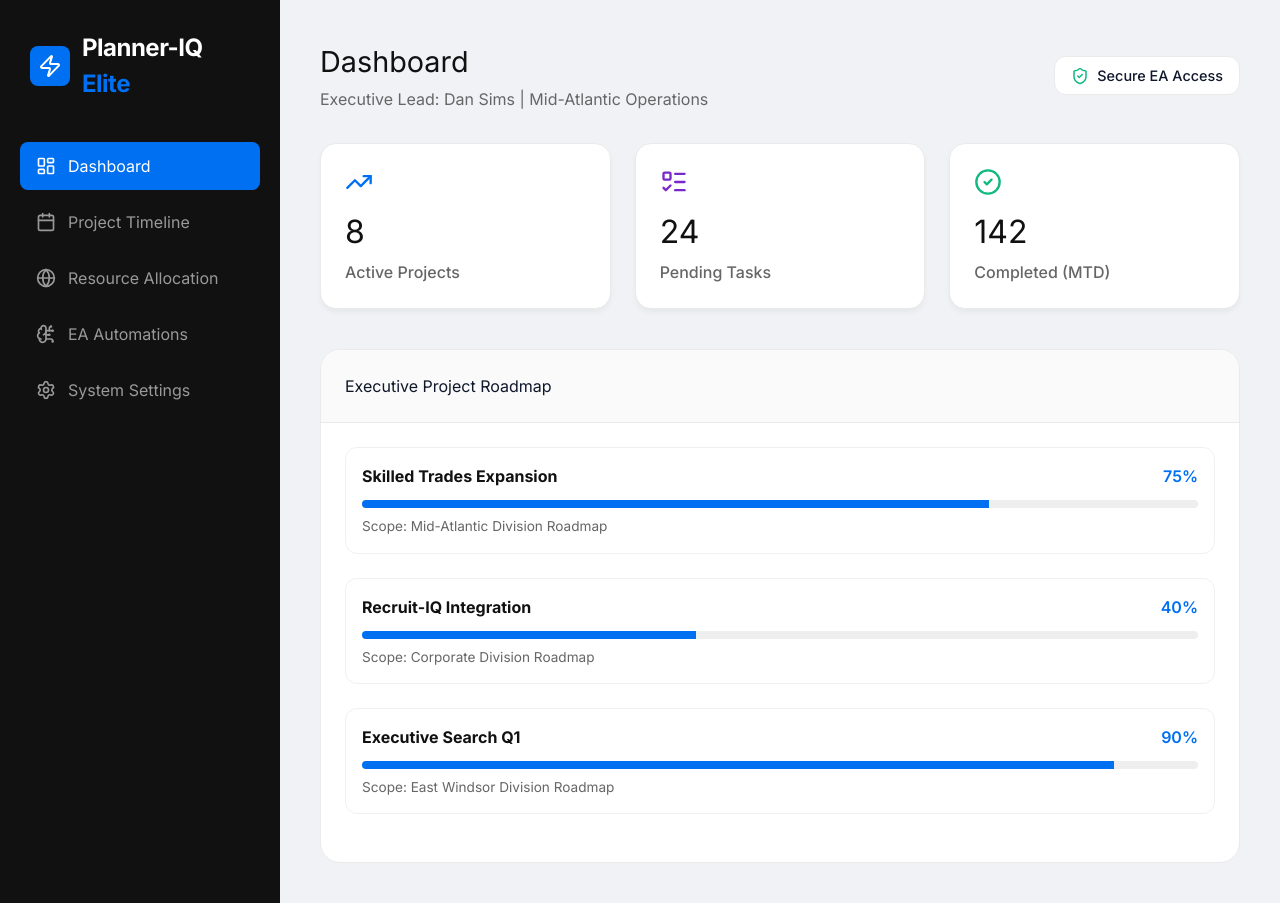
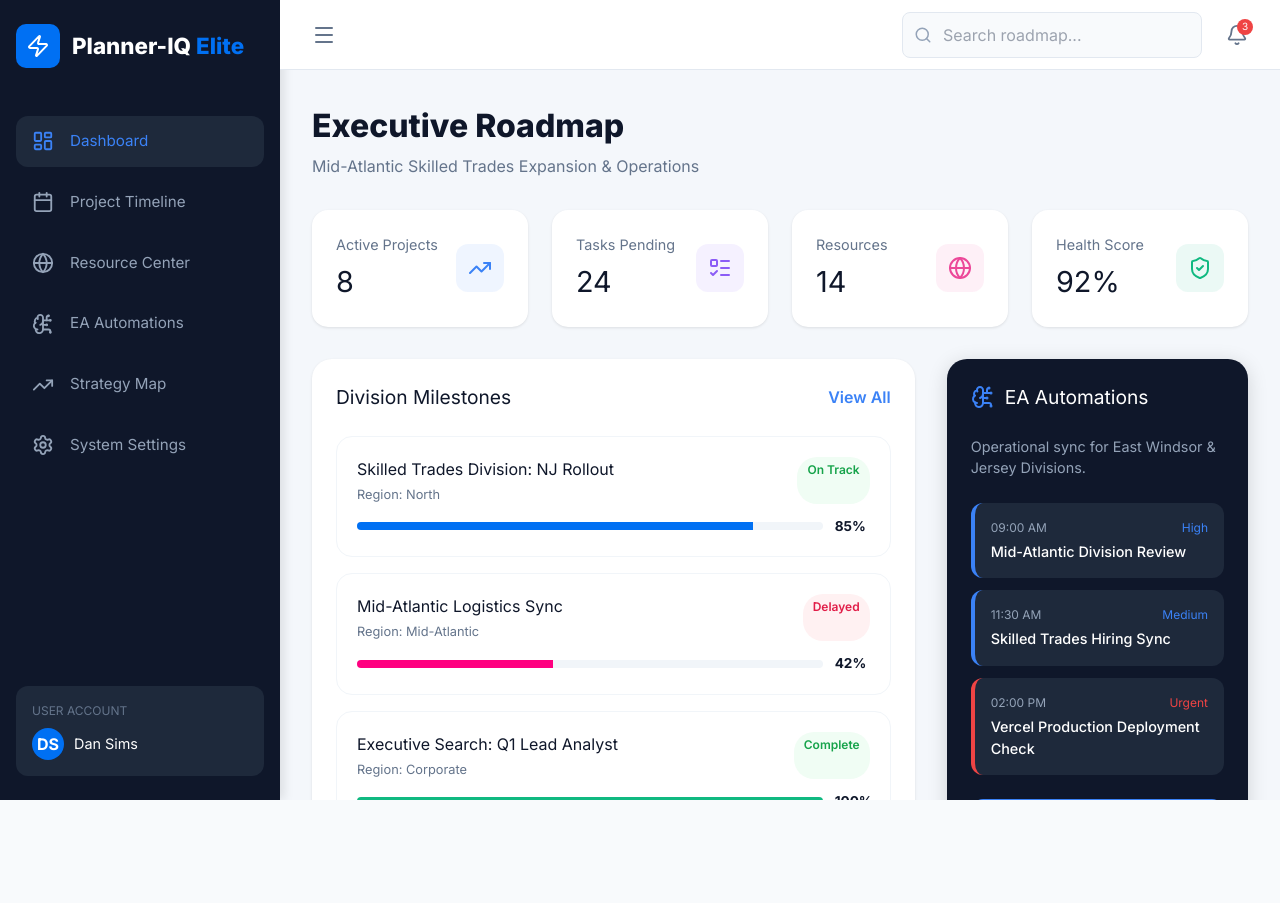
Before and after one commit to dansims2024-afk/Planner-IQ, a Next.js app: page / in a window 1280 px wide. After the commit the page ends 800 px from the top, so only its background shows below. Built offline with nearby package versions, Linux system fonts and the light colour scheme.

Commit message:
Update page.js

```diff
--- a/src/app/page.js
+++ b/src/app/page.js
@@ -1,104 +1,198 @@
 "use client";
-import React, { useState } from 'react';
+import React, { useState, useEffect } from 'react';
 import {
   Calendar, Clock, CheckCircle2, TrendingUp, Settings,
   ChevronRight, BrainCircuit, ListTodo, Zap, LayoutDashboard,
-  ShieldCheck, Globe
+  ShieldCheck, Globe, Menu, X, Bell, Search, Filter
 } from 'lucide-react';
 
-export default function PlannerIQEliteDashboard() {
+export default function PlannerIQEliteFull() {
   const [activeTab, setActiveTab] = useState('Dashboard');
+  const [sidebarOpen, setSidebarOpen] = useState(true);
+  const [notifications, setNotifications] = useState(3);
 
-  // ELITE EA/PM SAMPLE DATA
-  const activeProjects = [
-    { name: "Skilled Trades Expansion", region: "Mid-Atlantic", progress: 75 },
-    { name: "Recruit-IQ Integration", region: "Corporate", progress: 40 },
-    { name: "Executive Search Q1", region: "East Windsor", progress: 90 }
+  // ELITE EA/PM DATA SETS
+  const projectData = [
+    { id: 1, name: "Skilled Trades Division: NJ Rollout", leader: "Dan Sims", status: "On Track", progress: 85, color: "#0070f3", region: "North" },
+    { id: 2, name: "Mid-Atlantic Logistics Sync", leader: "Operations", status: "Delayed", progress: 42, color: "#ff0080", region: "Mid-Atlantic" },
+    { id: 3, name: "Executive Search: Q1 Lead Analyst", leader: "Dan Sims", status: "Complete", progress: 100, color: "#10b981", region: "Corporate" },
+    { id: 4, name: "Resource Allocation Review", leader: "Management", status: "Planning", progress: 15, color: "#7928ca", region: "East Windsor" }
   ];
 
-  const stats = [
-    { label: "Active Projects", value: "8", icon: TrendingUp, color: "#0070f3" },
-    { label: "Pending Tasks", value: "24", icon: ListTodo, color: "#7928ca" },
-    { label: "Completed (MTD)", value: "142", icon: CheckCircle2, color: "#10b981" }
+  const executiveTasks = [
+    { time: "09:00 AM", task: "Mid-Atlantic Division Review", priority: "High" },
+    { time: "11:30 AM", task: "Skilled Trades Hiring Sync", priority: "Medium" },
+    { time: "02:00 PM", task: "Vercel Production Deployment Check", priority: "Urgent" }
   ];
 
   return (
-    <div style={{ display: 'flex', minHeight: '100vh', backgroundColor: '#f0f2f5', fontFamily: 'Inter, system-ui, sans-serif' }}>
-      {/* SIDEBAR: EA / PROJECT MANAGER VIEW */}
-      <aside style={{ width: '280px', backgroundColor: '#111', color: 'white', padding: '30px 20px', display: 'flex', flexDirection: 'column' }}>
-        <div style={{ display: 'flex', alignItems: 'center', gap: '12px', marginBottom: '40px', padding: '0 10px' }}>
-          <div style={{ backgroundColor: '#0070f3', padding: '8px', borderRadius: '8px' }}>
+    <div style={{ display: 'flex', minHeight: '100vh', backgroundColor: '#f4f7fb', fontFamily: 'Inter, system-ui, sans-serif' }}>
+
+      {/* FULL SIDEBAR RESTORED */}
+      <aside style={{
+        width: sidebarOpen ? '280px' : '80px',
+        backgroundColor: '#0f172a',
+        color: 'white',
+        padding: '24px 16px',
+        transition: '0.3s ease',
+        display: 'flex',
+        flexDirection: 'column',
+        boxShadow: '4px 0 10px rgba(0,0,0,0.1)'
+      }}>
+        <div style={{ display: 'flex', alignItems: 'center', gap: '12px', marginBottom: '48px', overflow: 'hidden' }}>
+          <div style={{ backgroundColor: '#0070f3', padding: '10px', borderRadius: '10px', flexShrink: 0 }}>
             <Zap size={24} color="white" />
           </div>
-          <span style={{ fontSize: '1.5rem', fontWeight: 'bold', letterSpacing: '-0.5px' }}>Planner-IQ <span style={{ color: '#0070f3' }}>Elite</span></span>
+          {sidebarOpen && <span style={{ fontSize: '1.4rem', fontWeight: '800', whiteSpace: 'nowrap' }}>Planner-IQ <span style={{ color: '#0070f3' }}>Elite</span></span>}
         </div>
 
         <nav style={{ flex: 1 }}>
           {[
             { id: 'Dashboard', icon: LayoutDashboard },
             { id: 'Project Timeline', icon: Calendar },
-            { id: 'Resource Allocation', icon: Globe },
+            { id: 'Resource Center', icon: Globe },
             { id: 'EA Automations', icon: BrainCircuit },
+            { id: 'Strategy Map', icon: TrendingUp },
             { id: 'System Settings', icon: Settings }
           ].map((item) => (
             <button
               key={item.id}
               onClick={() => setActiveTab(item.id)}
               style={{
-                width: '100%', display: 'flex', alignItems: 'center', gap: '12px', padding: '12px 16px', marginBottom: '8px',
-                borderRadius: '8px', border: 'none', cursor: 'pointer', fontSize: '1rem',
-                backgroundColor: activeTab === item.id ? '#0070f3' : 'transparent',
-                color: activeTab === item.id ? 'white' : '#999', transition: '0.2s', textAlign: 'left'
+                width: '100%', display: 'flex', alignItems: 'center', gap: '16px', padding: '14px 16px', marginBottom: '10px',
+                borderRadius: '12px', border: 'none', cursor: 'pointer', fontSize: '0.95rem',
+                backgroundColor: activeTab === item.id ? '#1e293b' : 'transparent',
+                color: activeTab === item.id ? '#3b82f6' : '#94a3b8', transition: '0.2s', textAlign: 'left'
               }}
             >
-              <item.icon size={20} /> {item.id}
+              <item.icon size={22} />
+              {sidebarOpen && <span>{item.id}</span>}
             </button>
           ))}
         </nav>
+
+        {sidebarOpen && (
+          <div style={{ backgroundColor: '#1e293b', padding: '16px', borderRadius: '12px', marginTop: 'auto' }}>
+            <p style={{ fontSize: '0.75rem', color: '#64748b', marginBottom: '8px' }}>USER ACCOUNT</p>
+            <div style={{ display: 'flex', alignItems: 'center', gap: '10px' }}>
+              <div style={{ width: '32px', height: '32px', borderRadius: '50%', backgroundColor: '#0070f3', display: 'flex', alignItems: 'center', justifyContent: 'center', fontWeight: 'bold' }}>DS</div>
+              <span style={{ fontSize: '0.9rem' }}>Dan Sims</span>
+            </div>
+          </div>
+        )}
       </aside>
 
-      {/* MAIN PM CONTENT */}
-      <main style={{ flex: 1, padding: '40px', overflowY: 'auto' }}>
-        <header style={{ display: 'flex', justifyContent: 'space-between', alignItems: 'center', marginBottom: '32px' }}>
-          <div>
-            <h2 style={{ fontSize: '1.8rem', margin: 0, color: '#111' }}>{activeTab}</h2>
-            <p style={{ color: '#666', margin: '4px 0 0' }}>Executive Lead: Dan Sims | Mid-Atlantic Operations</p>
+      {/* MAIN CONTENT AREA */}
+      <main style={{ flex: 1, display: 'flex', flexDirection: 'column', height: '100vh', overflow: 'hidden' }}>
+
+        {/* TOP BAR */}
+        <header style={{
+          height: '70px', backgroundColor: 'white', borderBottom: '1px solid #e2e8f0',
+          display: 'flex', alignItems: 'center', justifyContent: 'space-between', padding: '0 32px'
+        }}>
+          <button onClick={() => setSidebarOpen(!sidebarOpen)} style={{ background: 'none', border: 'none', cursor: 'pointer', color: '#64748b' }}>
+            <Menu size={24} />
+          </button>
+
+          <div style={{ display: 'flex', alignItems: 'center', gap: '24px' }}>
+            <div style={{ position: 'relative', display: 'flex', alignItems: 'center' }}>
+              <Search size={18} style={{ position: 'absolute', left: '12px', color: '#94a3b8' }} />
+              <input type="text" placeholder="Search roadmap..." style={{
+                padding: '10px 10px 10px 40px', borderRadius: '8px', border: '1px solid #e2e8f0', width: '300px', backgroundColor: '#f8fafc'
+              }} />
             </div>
-          <div style={{ backgroundColor: '#fff', padding: '8px 16px', borderRadius: '12px', border: '1px solid #eaeaea', display: 'flex', alignItems: 'center', gap: '8px' }}>
-            <ShieldCheck size={18} color="#10b981" />
-            <span style={{ fontWeight: '500', fontSize: '0.9rem' }}>Secure EA Access</span>
+            <div style={{ position: 'relative' }}>
+              <Bell size={22} color="#64748b" />
+              {notifications > 0 && <span style={{ position: 'absolute', top: '-5px', right: '-5px', backgroundColor: '#ef4444', color: 'white', fontSize: '10px', borderRadius: '50%', width: '16px', height: '16px', display: 'flex', alignItems: 'center', justifyContent: 'center' }}>{notifications}</span>}
+            </div>
           </div>
         </header>
 
-        {/* PM STATS CARDS */}
-        <div style={{ display: 'grid', gridTemplateColumns: 'repeat(3, 1fr)', gap: '24px', marginBottom: '40px' }}>
-          {stats.map((stat) => (
-            <div key={stat.label} style={{ backgroundColor: '#fff', padding: '24px', borderRadius: '16px', border: '1px solid #eaeaea', boxShadow: '0 4px 6px -1px rgba(0,0,0,0.05)' }}>
-              <div style={{ color: stat.color, marginBottom: '12px' }}><stat.icon size={28} /></div>
-              <h3 style={{ fontSize: '2rem', margin: '0', color: '#111' }}>{stat.value}</h3>
-              <p style={{ color: '#666', margin: '4px 0 0', fontWeight: '500' }}>{stat.label}</p>
+        {/* DASHBOARD SCROLLABLE AREA */}
+        <div style={{ flex: 1, padding: '32px', overflowY: 'auto' }}>
+          <div style={{ marginBottom: '32px' }}>
+            <h2 style={{ fontSize: '2rem', fontWeight: '800', color: '#0f172a', margin: 0 }}>Executive Roadmap</h2>
+            <p style={{ color: '#64748b', marginTop: '4px' }}>Mid-Atlantic Skilled Trades Expansion & Operations</p>
+          </div>
+
+          {/* STATS ROW */}
+          <div style={{ display: 'grid', gridTemplateColumns: 'repeat(4, 1fr)', gap: '24px', marginBottom: '32px' }}>
+            {[
+              { label: "Active Projects", value: "8", icon: TrendingUp, color: "#3b82f6" },
+              { label: "Tasks Pending", value: "24", icon: ListTodo, color: "#8b5cf6" },
+              { label: "Resources", value: "14", icon: Globe, color: "#ec4899" },
+              { label: "Health Score", value: "92%", icon: ShieldCheck, color: "#10b981" }
+            ].map((stat, i) => (
+              <div key={i} style={{ backgroundColor: 'white', padding: '24px', borderRadius: '16px', boxShadow: '0 1px 3px rgba(0,0,0,0.1)', display: 'flex', justifyContent: 'space-between', alignItems: 'center' }}>
+                <div>
+                  <p style={{ color: '#64748b', fontSize: '0.9rem', marginBottom: '4px' }}>{stat.label}</p>
+                  <h3 style={{ fontSize: '1.8rem', margin: 0, color: '#0f172a' }}>{stat.value}</h3>
+                </div>
+                <div style={{ color: stat.color, backgroundColor: `${stat.color}15`, padding: '12px', borderRadius: '12px' }}>
+                  <stat.icon size={24} />
+                </div>
               </div>
             ))}
           </div>
 
-        {/* ACTIVE PROJECT TRACKER */}
-        <div style={{ backgroundColor: '#fff', borderRadius: '20px', border: '1px solid #eaeaea', overflow: 'hidden' }}>
-          <div style={{ padding: '24px', borderBottom: '1px solid #eaeaea', backgroundColor: '#fafafa' }}>
-            <h3 style={{ margin: 0 }}>Executive Project Roadmap</h3>
+          <div style={{ display: 'grid', gridTemplateColumns: '2fr 1fr', gap: '32px' }}>
+            {/* PROJECT ROADMAP LIST */}
+            <div style={{ backgroundColor: 'white', borderRadius: '20px', padding: '24px', boxShadow: '0 1px 3px rgba(0,0,0,0.1)' }}>
+              <div style={{ display: 'flex', justifyContent: 'space-between', alignItems: 'center', marginBottom: '24px' }}>
+                <h3 style={{ margin: 0, fontSize: '1.2rem' }}>Division Milestones</h3>
+                <button style={{ color: '#3b82f6', background: 'none', border: 'none', fontWeight: '600', cursor: 'pointer' }}>View All</button>
               </div>
-          <div style={{ padding: '24px' }}>
-            {activeProjects.map((project, idx) => (
-              <div key={idx} style={{ marginBottom: '24px', padding: '16px', border: '1px solid #f0f0f0', borderRadius: '12px' }}>
+
+              {projectData.map((project) => (
+                <div key={project.id} style={{ padding: '20px', border: '1px solid #f1f5f9', borderRadius: '16px', marginBottom: '16px' }}>
                   <div style={{ display: 'flex', justifyContent: 'space-between', marginBottom: '12px' }}>
-                  <span style={{ fontWeight: 'bold', color: '#111' }}>{project.name}</span>
-                  <span style={{ color: '#0070f3', fontWeight: '600' }}>{project.progress}%</span>
+                    <div>
+                      <h4 style={{ margin: 0, fontSize: '1rem' }}>{project.name}</h4>
+                      <p style={{ margin: '4px 0 0', fontSize: '0.8rem', color: '#64748b' }}>Region: {project.region}</p>
                     </div>
-                <div style={{ width: '100%', height: '8px', backgroundColor: '#eee', borderRadius: '4px', overflow: 'hidden' }}>
-                  <div style={{ width: `${project.progress}%`, height: '100%', backgroundColor: '#0070f3' }}></div>
+                    <span style={{
+                      fontSize: '0.75rem', padding: '4px 10px', borderRadius: '20px', fontWeight: '600',
+                      backgroundColor: project.status === 'Delayed' ? '#fff1f2' : '#f0fdf4',
+                      color: project.status === 'Delayed' ? '#e11d48' : '#16a34a'
+                    }}>
+                      {project.status}
+                    </span>
                   </div>
-                <p style={{ fontSize: '0.85rem', color: '#666', marginTop: '8px' }}>Scope: {project.region} Division Roadmap</p>
+                  <div style={{ display: 'flex', alignItems: 'center', gap: '12px' }}>
+                    <div style={{ flex: 1, height: '8px', backgroundColor: '#f1f5f9', borderRadius: '4px', overflow: 'hidden' }}>
+                      <div style={{ width: `${project.progress}%`, height: '100%', backgroundColor: project.color, transition: '1s ease' }}></div>
+                    </div>
+                    <span style={{ fontSize: '0.85rem', fontWeight: 'bold', color: '#0f172a', width: '35px' }}>{project.progress}%</span>
+                  </div>
                 </div>
               ))}
+            </div>
+
+            {/* EA SCHEDULE PANEL */}
+            <div style={{ backgroundColor: '#0f172a', borderRadius: '20px', padding: '24px', color: 'white', boxShadow: '0 4px 20px rgba(0,0,0,0.15)' }}>
+              <div style={{ display: 'flex', alignItems: 'center', gap: '10px', marginBottom: '24px' }}>
+                <BrainCircuit color="#3b82f6" />
+                <h3 style={{ margin: 0, fontSize: '1.2rem' }}>EA Automations</h3>
+              </div>
+              <p style={{ color: '#94a3b8', fontSize: '0.9rem', marginBottom: '24px' }}>Operational sync for East Windsor & Jersey Divisions.</p>
+
+              {executiveTasks.map((item, i) => (
+                <div key={i} style={{ padding: '16px', backgroundColor: '#1e293b', borderRadius: '12px', marginBottom: '12px', borderLeft: item.priority === 'Urgent' ? '4px solid #ef4444' : '4px solid #3b82f6' }}>
+                  <div style={{ display: 'flex', justifyContent: 'space-between', fontSize: '0.75rem', color: '#94a3b8', marginBottom: '4px' }}>
+                    <span>{item.time}</span>
+                    <span style={{ color: item.priority === 'Urgent' ? '#ef4444' : '#3b82f6' }}>{item.priority}</span>
+                  </div>
+                  <p style={{ margin: 0, fontSize: '0.9rem', fontWeight: '500' }}>{item.task}</p>
+                </div>
+              ))}
+
+              <button style={{
+                width: '100%', marginTop: '12px', padding: '14px', borderRadius: '12px',
+                backgroundColor: '#3b82f6', color: 'white', border: 'none', fontWeight: 'bold', cursor: 'pointer'
+              }}>
+                Generate PM Report
+              </button>
+            </div>
           </div>
         </div>
       </main>
```
Lines whose indentation alone changed are shown as unchanged.
